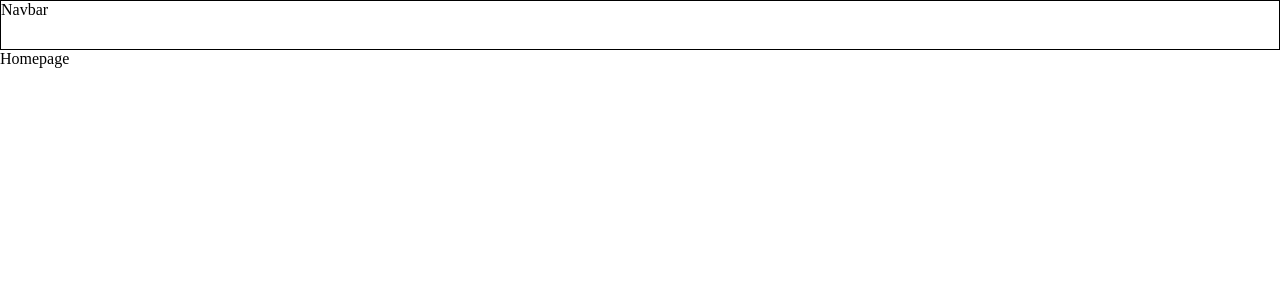
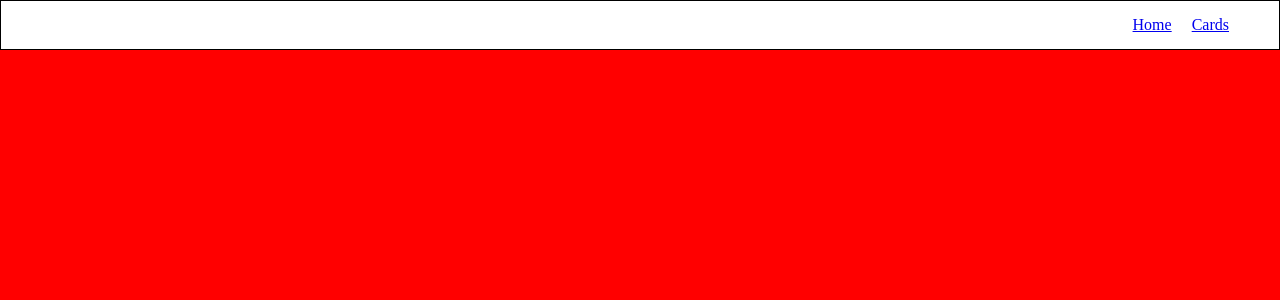
Before and after one commit to tla111/page_transitions, a React (Vite) app: page / in a window 1280 px wide. Shown: the top 300 px of the page. Built offline with nearby package versions, Linux system fonts and the light colour scheme.

Commit message:
styled pages, motion working

```diff
--- a/index.html
+++ b/index.html
@@ -1,13 +1,15 @@
 <!DOCTYPE html>
 <html lang="en">
+
 <head>
   <meta charset="UTF-8" />
-    <link rel="icon" type="image/svg+xml" href="/src/favicon.svg" />
   <meta name="viewport" content="width=device-width, initial-scale=1.0" />
   <title>Vite App</title>
 </head>
+
 <body>
   <div id="root"></div>
   <script type="module" src="/src/main.jsx"></script>
 </body>
+
 </html>
--- a/src/App.css
+++ b/src/App.css
@@ -7,4 +7,16 @@
     border: 1px solid black;
     height: 50px;
     width: 100vw;
+    display: flex;
+    align-items: center;
+    justify-content: flex-end;
 }
+
+.nav-links {
+    list-style: none;
+    margin: 10px;
+}
+
+.card-link {
+    margin-right: 50px;
+}
--- a/src/components/AnimatedRoutes.jsx
+++ b/src/components/AnimatedRoutes.jsx
@@ -1,18 +1,19 @@
 import React from 'react';
 import { Routes, Route, useLocation } from 'react-router-dom';
 import { Homepage, CardsPage } from './index';
+import { AnimatePresence } from 'framer-motion';
 
 
 const AnimatedRoutes = () => {
     const location = useLocation();
 
     return (
-        <div>
+        <AnimatePresence>
             <Routes location={location} key={location.pathname}>
                 <Route path="/" element={<Homepage />} />
                 <Route path="/cards" element={<CardsPage />} />
             </Routes>
-        </div>
+        </AnimatePresence>
     )
 }
 
--- a/src/components/CardsPage.jsx
+++ b/src/components/CardsPage.jsx
@@ -2,7 +2,9 @@ import React from 'react'
 
 const CardsPage = () => {
     return (
-        <div>CardsPage</div>
+        <div style={{ backgroundColor: "black", height: "100vh", width: "100vw" }}>
+            <h1 style={{ color: "black" }}>Cards</h1>
+        </div>
     )
 }
 
--- a/src/components/Homepage.jsx
+++ b/src/components/Homepage.jsx
@@ -1,8 +1,17 @@
-import React from 'react'
+import React from 'react';
+import { motion } from 'framer-motion';
 
 const Homepage = () => {
     return (
-        <div>Homepage</div>
+        <motion.div
+            initial={{ opacity: 0 }}
+            animate={{ opacity: 1 }}
+            exit={{ opacity: 0 }}
+            style={{ backgroundColor: "red", height: "100vh", width: "100vw" }}
+        >
+            <h1 style={{ color: "red" }}>Home</h1>
+
+        </motion.div>
     )
 }
 
--- a/src/components/Navbar.jsx
+++ b/src/components/Navbar.jsx
@@ -1,8 +1,17 @@
-import React from 'react'
+import React from 'react';
+import { Link } from 'react-router-dom';
 
 const Navbar = () => {
     return (
-        <div className="nav-container">Navbar</div>
+        <div className="nav-container">
+            <li className="nav-links">
+                <Link to="/">Home</Link>
+            </li>
+            <li className="nav-links card-link">
+                <Link to="/cards">Cards</Link>
+            </li>
+
+        </div>
     )
 }
 
```
Lines whose indentation alone changed are shown as unchanged.
